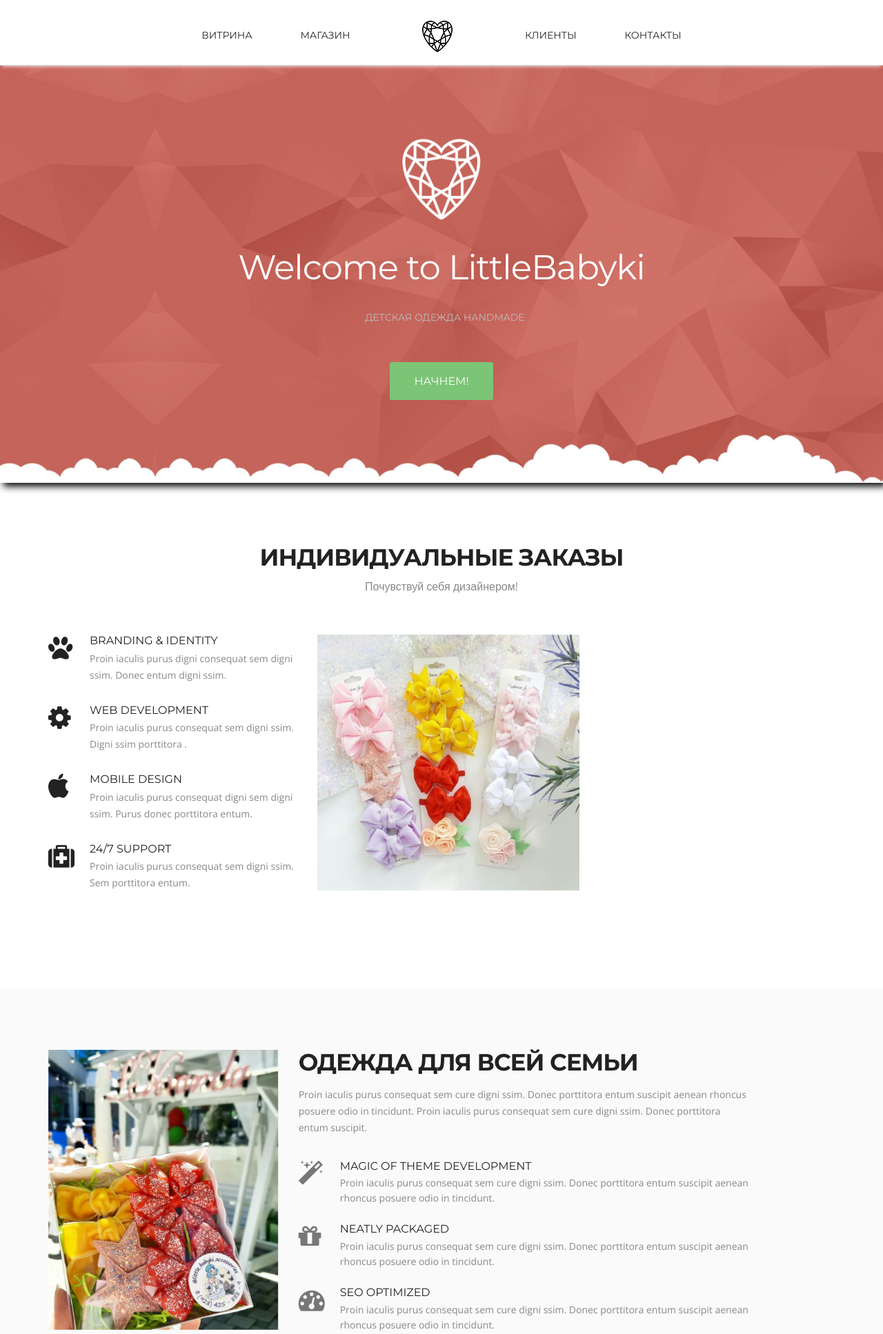
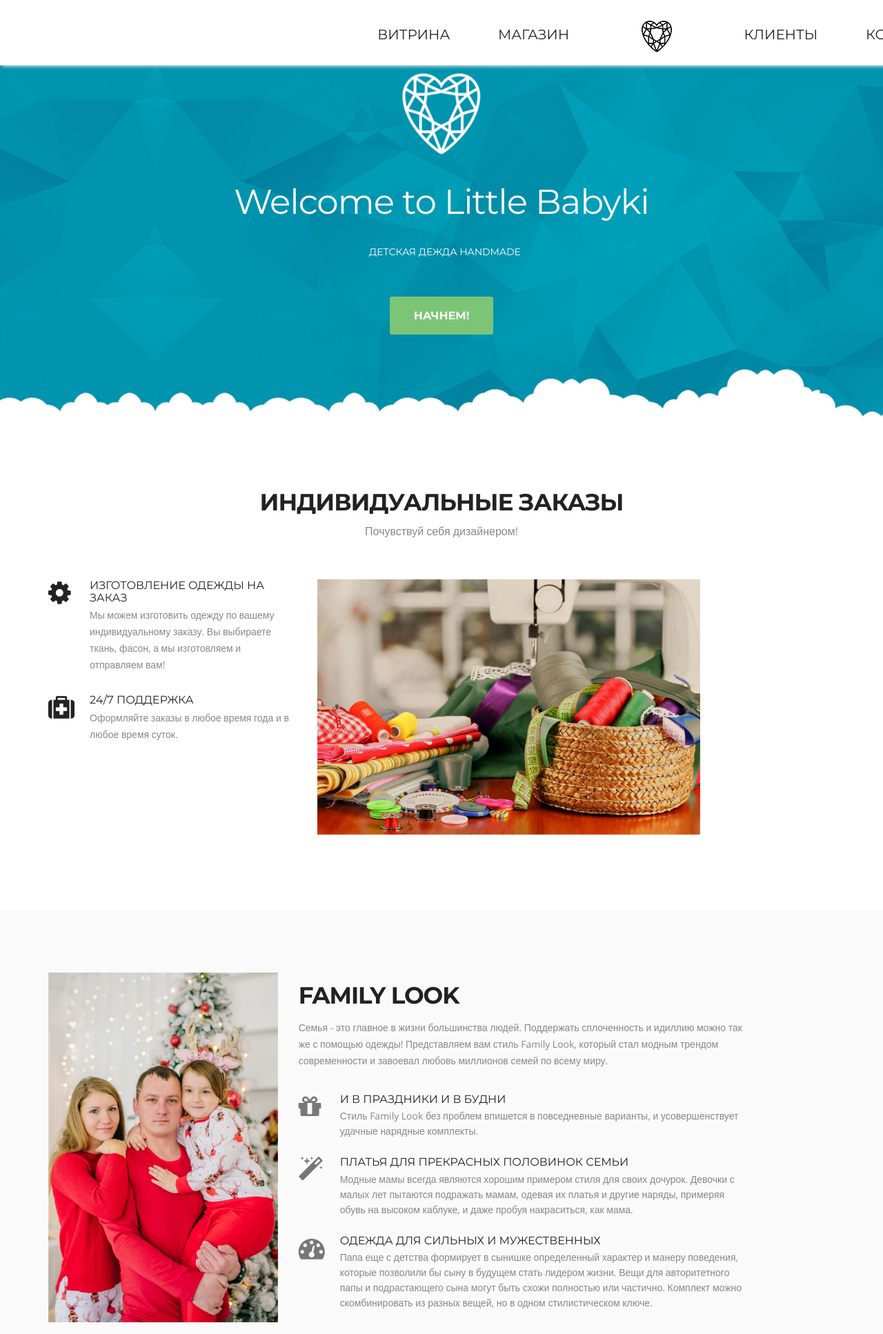
Before and after one commit to igor-kushnarenko/shop, a Django app: page / in a window 1280 px wide. Shown: the top 1934 px of the page at 69% size. Run offline with Django 3.2, Linux system fonts and the light colour scheme.

Commit message:
переделал главну, поменял картинки, подвинул менюшку

```diff
--- a/shop/web/static/css/style.css
+++ b/shop/web/static/css/style.css
@@ -42,7 +42,7 @@
 img{ max-width:100%;}
 
 .col-lg-8{
-    width: 35%;
+    width: 50%;
 }
 
 .col-lg-5{
@@ -76,7 +76,7 @@ h2{
 	font-family: 'Montserrat', sans-serif;
 	font-weight:700;
 	letter-spacing: -1px;
-	margin:0 0 15px 0;
+	margin:15px 0 15px 0;
 	text-align:center;
 	text-transform:uppercase;
 }
@@ -108,7 +108,7 @@ p{
 	text-align:center;
 	background:url('../img/logo-triangle1.jpg') left top repeat;
 	padding:100px 0;
-	box-shadow: 5px 5px 10px #000000
+/*	box-shadow: 5px 5px 10px #000000*/
 }
 .logo{
 	width:130px;
@@ -134,7 +134,7 @@ p{
 	display:inline-block;
 	font-family: 'Montserrat',sans-serif;
 	font-size:14px;
-	color: #bcbcbc;
+	color: #fff;
 	text-transform: uppercase;
 	font-weight: 400;
 	margin:0 5px 0 0;
@@ -158,7 +158,7 @@ color: #fff;
 	background:#7cc576;
 	color:#fff !important;
 	font-size:16px;
-	font-weight:400;
+	font-weight:700;
 	font-family: 'Montserrat', sans-serif;
 	display:inline-block;
 	border-radius:3px;
@@ -187,7 +187,10 @@ color: #fff;
 	padding:0px;
 	border-bottom:1px solid #dddddd;
 	box-shadow:0 4px 5px -3px #ececec;
-	position:relative;
+	position:absolute;
+	/*right: 3px;*/
+	width: 1920px;
+
 	background:#fff;
 }
 .main-nav{
@@ -204,6 +207,7 @@ color: #fff;
 	display:inline-block;
 	color:#222222;
 	text-transform:uppercase;
+	font-size: 20px;
 	font-family: 'Montserrat', sans-serif;
 	text-decoration: none;
 	line-height:20px;
--- a/shop/web/templates/web/index.html
+++ b/shop/web/templates/web/index.html
@@ -12,56 +12,44 @@
 			<figure class="logo animated fadeInDown delay-07s">
 				<a href="#"><img src="{% static 'img/logo-heart.png' %}" alt=""></a>
 			</figure>
-			<h1 class="animated fadeInDown delay-07s">Welcome to LittleBabyki</h1>
+			<h1 class="animated fadeInDown delay-07s">Welcome to Little Babyki</h1>
 			<ul class="we-create animated fadeInUp delay-1s">
-				<li>Детская одежда Handmade</li>
+				<li>Детская дежда Handmade</li>
 			</ul>
 			<a class="link animated fadeInUp delay-1s servicelink" href="#service">Начнем!</a>
 		</div>
 	</header>
 
 
+
 	<section class="main-section" id="service">
+
 		<!--main-section-start-->
+
 		<div class="container">
 			<h2>Индивидуальные заказы</h2>
 			<h6>Почувствуй себя дизайнером!</h6>
 			<div class="row">
 				<div class="col-lg-4 col-sm-6 wow fadeInLeft delay-05s">
-					<div class="service-list">
-						<div class="service-list-col1">
-							<i class="fa fa-paw"></i>
-						</div>
-						<div class="service-list-col2">
-							<h3>branding &amp; identity</h3>
-							<p>Proin iaculis purus digni consequat sem digni ssim. Donec entum digni ssim.</p>
-						</div>
-					</div>
+
 					<div class="service-list">
 						<div class="service-list-col1">
 							<i class="fa fa-gear"></i>
 						</div>
 						<div class="service-list-col2">
-							<h3>web development</h3>
-							<p>Proin iaculis purus consequat sem digni ssim. Digni ssim porttitora .</p>
+							<h3>Изготовление одежды на заказ</h3>
+							<p>Мы можем изготовить одежду по вашему индивидуальному заказу. Вы выбираете ткань,
+							фасон, а мы изготовляем и отправляем вам!</p>
 						</div>
 					</div>
-					<div class="service-list">
-						<div class="service-list-col1">
-							<i class="fa fa-apple"></i>
-						</div>
-						<div class="service-list-col2">
-							<h3>mobile design</h3>
-							<p>Proin iaculis purus consequat digni sem digni ssim. Purus donec porttitora entum.</p>
-						</div>
-					</div>
+
 					<div class="service-list">
 						<div class="service-list-col1">
 							<i class="fa fa-medkit"></i>
 						</div>
 						<div class="service-list-col2">
-							<h3>24/7 Support</h3>
-							<p>Proin iaculis purus consequat sem digni ssim. Sem porttitora entum.</p>
+							<h3>24/7 Поддержка</h3>
+							<p>Оформляйте заказы в любое время года и  в любое время суток.</p>
 						</div>
 					</div>
 				</div>
@@ -73,32 +61,36 @@
 		</div>
 	</section>
 
-	<section class="main-section alabaster">
+
+<section class="main-section alabaster">
+
 		<!--main-section alabaster-start-->
+
 		<div class="container">
 			<div class="row">
 				<figure class="col-lg-5 col-sm-4 wow fadeInLeft">
 					<img src="{% static 'img/prev/2.jpg' %}" alt="">
 				</figure>
 				<div class="col-lg-7 col-sm-8 featured-work">
-					<h2>Одежда для всей семьи</h2>
-					<P class="padding-b">Proin iaculis purus consequat sem cure digni ssim. Donec porttitora entum suscipit aenean rhoncus posuere odio in tincidunt. Proin iaculis purus consequat sem cure digni ssim. Donec porttitora entum suscipit.</P>
+					<h2>Family Look</h2>
+					<P class="padding-b">Семья - это главное в жизни большинства людей. Поддержать сплоченность и идиллию
+					можно так же с помощью одежды! Представляем вам стиль Family Look, который стал модным трендом современности и завоевал любовь миллионов семей по всему миру.</P>
 					<div class="featured-box">
 						<div class="featured-box-col1 wow fadeInRight delay-02s">
-							<i class="fa fa-magic"></i>
+							<i class="fa fa-gift"></i>
 						</div>
 						<div class="featured-box-col2 wow fadeInRight delay-02s">
-							<h3>magic of theme development</h3>
-							<p>Proin iaculis purus consequat sem cure digni ssim. Donec porttitora entum suscipit aenean rhoncus posuere odio in tincidunt. </p>
+							<h3>И в праздники и в будни</h3>
+							<p>Стиль Family Look без проблем впишется в повседневные варианты, и усовершенствует удачные нарядные комплекты.</p>
 						</div>
 					</div>
 					<div class="featured-box">
 						<div class="featured-box-col1 wow fadeInRight delay-04s">
-							<i class="fa fa-gift"></i>
+							<i class="fa fa-magic"></i>
 						</div>
 						<div class="featured-box-col2 wow fadeInRight delay-04s">
-							<h3>neatly packaged</h3>
-							<p>Proin iaculis purus consequat sem cure digni ssim. Donec porttitora entum suscipit aenean rhoncus posuere odio in tincidunt. </p>
+							<h3>Платья для прекрасных половинок семьи</h3>
+							<p>Модные мамы всегда являются хорошим примером стиля для своих дочурок. Девочки с малых лет пытаются подражать мамам, одевая их платья и другие наряды, примеряя обувь на высоком каблуке, и даже пробуя накраситься, как мама. </p>
 						</div>
 					</div>
 					<div class="featured-box">
@@ -106,8 +98,8 @@
 							<i class="fa fa-dashboard"></i>
 						</div>
 						<div class="featured-box-col2 wow fadeInRight delay-06s">
-							<h3>SEO optimized</h3>
-							<p>Proin iaculis purus consequat sem cure digni ssim. Donec porttitora entum suscipit aenean rhoncus posuere odio in tincidunt. </p>
+							<h3>Одежда для сильных и мужественных</h3>
+							<p>Папа еще с детства формирует в сынишке определенный характер и манеру поведения, которые позволили бы сыну в будущем стать лидером жизни. Вещи для авторитетного папы и подрастающего сына могут быть схожи полностью или частично. Комплект можно скомбинировать из разных вещей, но в одном стилистическом ключе.</p>
 						</div>
 					</div>
 					<a class="Learn-More" href="#">Learn More</a>
@@ -115,6 +107,7 @@
 			</div>
 		</div>
 	</section>
+
 
 
 	<section class="main-section client-part" id="client">
@@ -135,7 +128,10 @@
 			</ul>
 		</div>
 	</section>
+
+
 	<!--main-section client-part-end-->
+
 	<div class="c-logo-part">
 		<!--c-logo-part-start-->
 		<div class="container">
@@ -152,12 +148,17 @@
 
 
 	<section class="business-talking">
+
 		<!--business-talking-start-->
+
 		<div class="container">
 			<h2>Напишите нам.</h2>
 		</div>
 	</section>
+
+
 	<!--business-talking-end-->
+
 	<div class="container">
 		<section class="main-section contact" id="contact">
 
--- a/shop/web/templates/web/main.html
+++ b/shop/web/templates/web/main.html
@@ -28,7 +28,10 @@
 	<script type="text/javascript" src="{% static 'js/magnific-popup.js' %}"></script>
 	<script src="{% static 'contactform/contactform.js' %}"></script>
 </head>
+
+
 <body>
+
 	<nav class="main-nav-outer" id="test">
 		<div class="container">
 			<ul class="main-nav">
@@ -41,6 +44,7 @@
 			<a class="res-nav_click" href="#"><i class="fa fa-bars"></i></a>
 		</div>
 	</nav>
+
 {% block content %}
 {% endblock %}
 
```
Also changed, not shown: other parts of shop/web/static/css/style.css (+3 -99 lines), shop/web/models.py (+8 -6 lines), shop/web/templates/web/shop.html (+15 -7 lines), shop/db.sqlite3, shop/pictures/product_image/1FCAOKHs4Dw.jpg (added), shop/pictures/product_image/1FCAOKHs4Dw_V3Q641k.jpg (added), shop/pictures/product_image/9iozbU8Myas.jpg (added), shop/pictures/product_image/C-nId4fQbCY.jpg (added), shop/pictures/product_image/UXo1tBwvNi0.jpg (added), shop/pictures/product_image/WMQK2Oms2co.jpg (added), shop/pictures/product_image/shirt.jpg (added), shop/pictures/product_image/suite.jpg (added), shop/pictures/product_image/yc3rK0rEVIg.jpg (added), shop/web/static/img/logo-triangle1.jpg, 4 more files.
